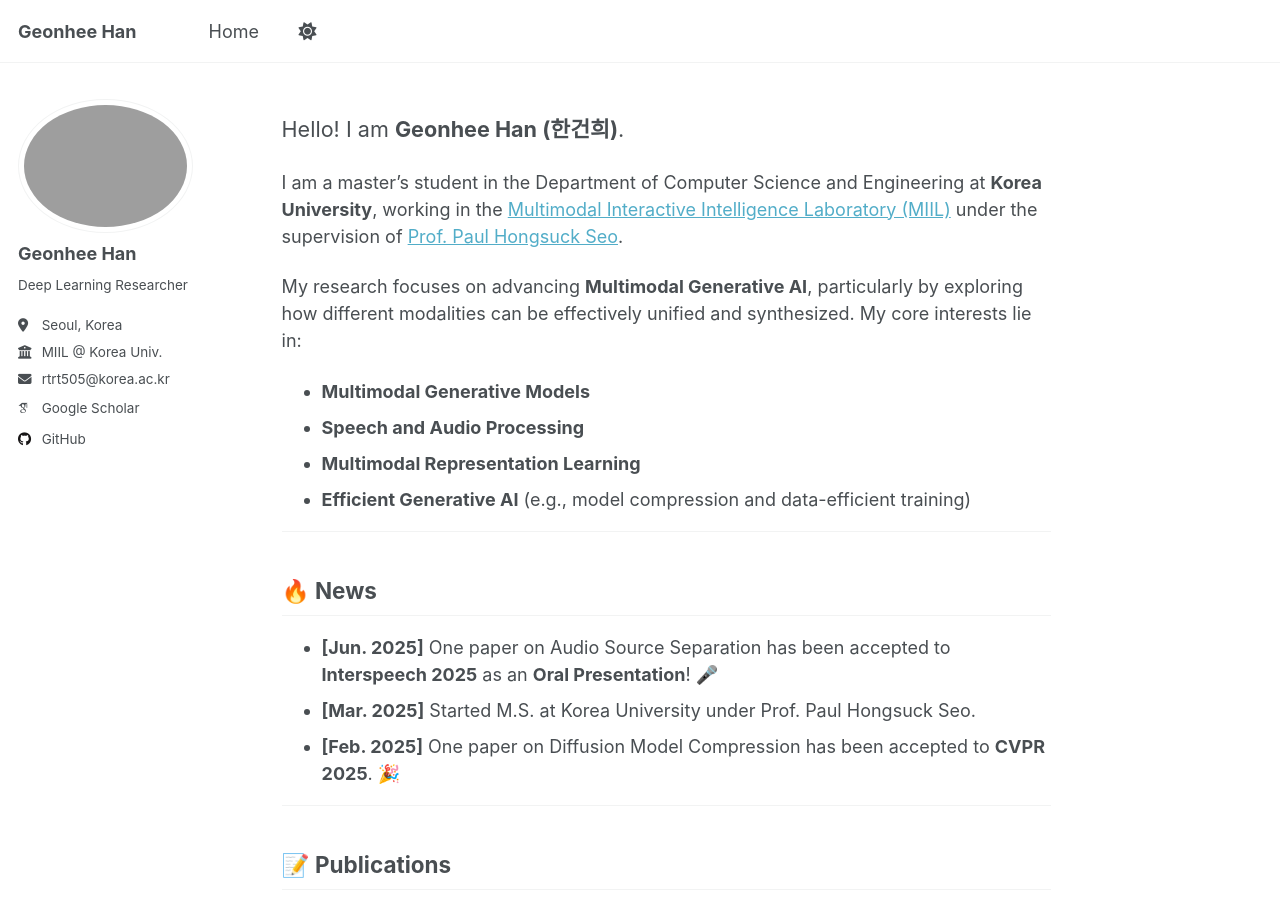
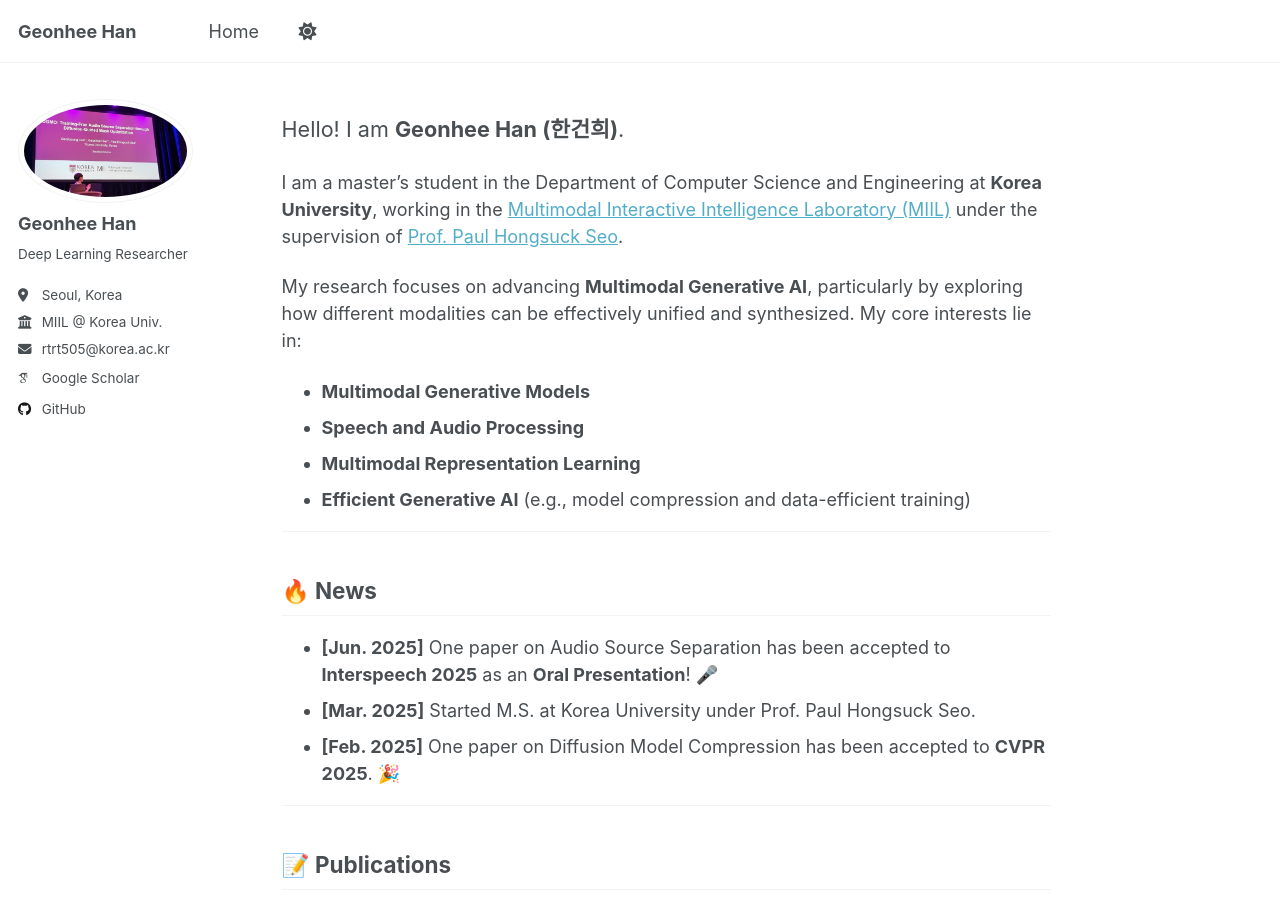
Before and after one commit to chaksseu/chaksseu.github.io, a Jekyll site: the page built from _pages/home.md, in a window 1280 px wide and 900 px high. Built offline with Jekyll 4.4.1, drawn with Linux system fonts in a browser that asks for light colours; some web fonts are replaced.

Commit message:
update 0601

```diff
--- a/_config.yml
+++ b/_config.yml
@@ -12,7 +12,7 @@
 # Site Author - Sidebar Profile
 
 author:
-  avatar        : "gh_profile.png"
+  avatar        : "gh_profile.jpg"
   name          : "Geonhee Han"
   bio           : "Deep Learning Researcher"
 
```
